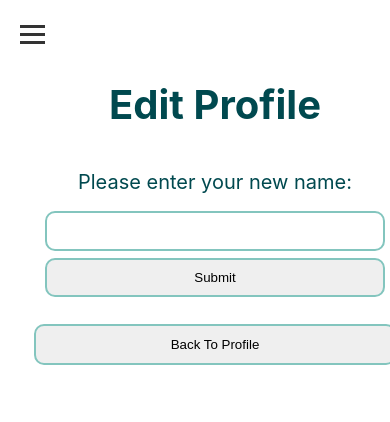
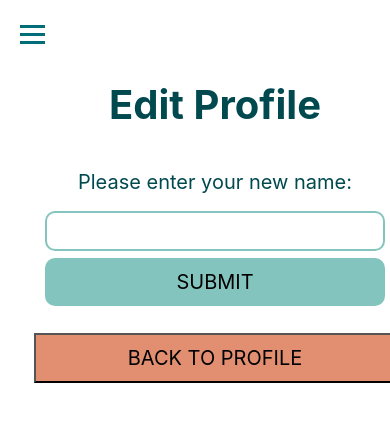
Before and after one commit to moneshadhali/Capstone_Project, a React (Create React App) app in the folder capstone-frontend/: page /profile/1/edit in a window 390 px wide. Shown: the top 422 px of the page. Built offline with nearby package versions, Linux system fonts and the light colour scheme; no server answers.

Commit message:
fixed bugs & added ux improvements

```diff
--- a/capstone-frontend/src/components/EditUserForm.jsx
+++ b/capstone-frontend/src/components/EditUserForm.jsx
@@ -31,11 +31,11 @@ const EditUserForm = ({ userProfile, updateUser }) => {
                         onChange={(e) => setName(e.target.value)}
                     />
                     <input
-                        className="btn"
+                        className="submit-btn"
                         type="submit"
                         value="Submit" />
                 </form>
-                <button className="btn" onClick={() => navigate("/profile")}>Back To Profile</button>
+                <button className="btp-btn" onClick={() => navigate("/profile")}>Back To Profile</button>
             </section>
         </>
     );
--- a/capstone-frontend/src/styles/navigation.css
+++ b/capstone-frontend/src/styles/navigation.css
@@ -29,7 +29,7 @@
     display: block;
     width: 25px;
     height: 3px;
-    background-color: #333;
+    background-color: #006D77;
     margin: 5px 0;
   }
 
@@ -39,7 +39,7 @@
     left: 0;
     height: 100vh;
     width: 200px;
-    background-color: #f0f0f0;
+    background-color: #83C5BE;
     padding: 20px;
     list-style-type: none;
     transform: translateX(-100%);
--- a/capstone-frontend/src/styles/profile.css
+++ b/capstone-frontend/src/styles/profile.css
@@ -97,17 +97,26 @@ label{
   border: none;
 }
 
-/* header{
-  width: 100vw;
-  height: 8vh;
-  background-color: #006D77;
+.submit-btn{
+  background-color: #83C5BE;
+  text-transform: uppercase;
+  font: inherit;
 }
 
-header img{
-  height: 100%;
-  width: auto;
-  border-radius: 1%;
-} */
+.submit-btn:hover{
+  background-color: #006D77
+}
+
+.btp-btn{
+  background-color:#e28f71;
+  text-transform: uppercase;
+  font: inherit;
+}
+
+.btp-btn:hover{
+  background-color: #dc6d45;
+}
+
 
 
 }
```
